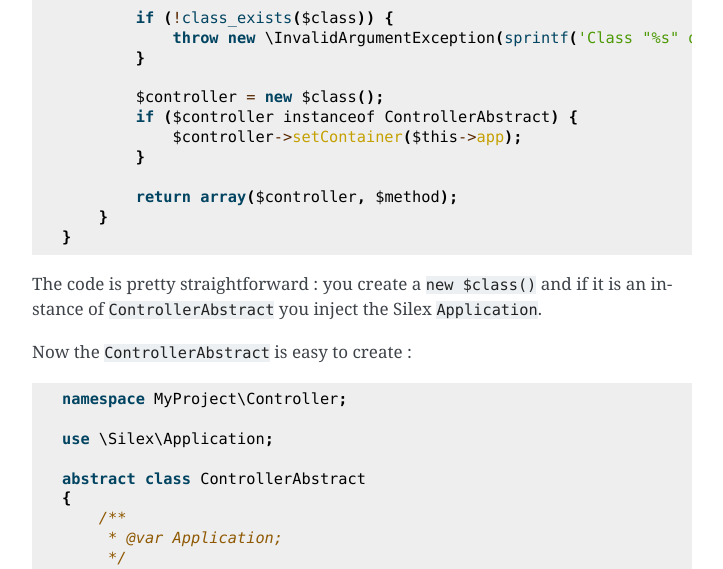
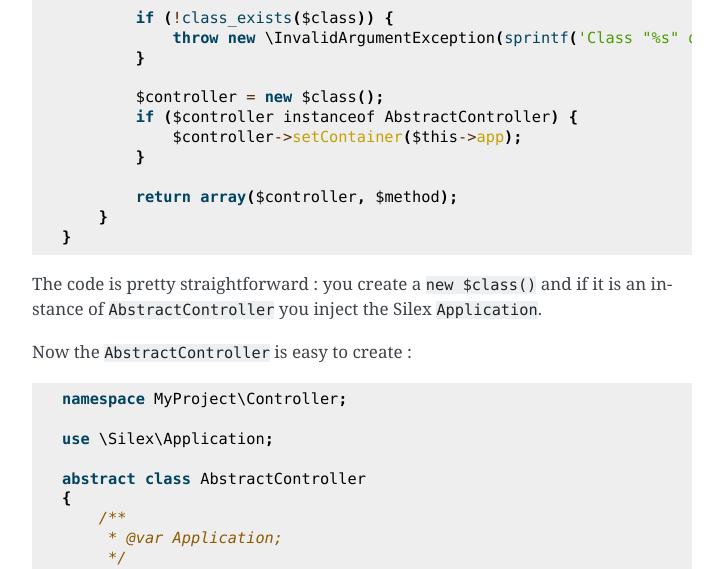
Before and after one commit to silexphp/Silex, a Sphinx documentation site: the page built from doc/cookbook/symfony_controller.rst, in a window 1280 px wide. Shown: the part 831-1400 px from the top of the page, without its empty margins (388-1111 px from the left). Built offline with Sphinx 7.4.7, drawn with Linux system fonts in a browser that asks for light colours; some of the changed text lies outside the part shown.

Commit message:
Doc wrap at 80 lines. ControllerAbstract renamed in AbstractController

```diff
--- a/doc/cookbook/symfony_controller.rst
+++ b/doc/cookbook/symfony_controller.rst
@@ -1,9 +1,16 @@
 How to use controllers like in Symfony2 framework
 =================================================
 
-In Silex, the most common way to define the controller of a route is with a closure. But when your project gets bigger, you want to organize your code in classes. You can use the syntax ``ClassName::methodName`` in your route definition instead of a ``function () { ... }`` but you have to inject the ``Silex\Application $app`` as a parameter on each method of your controller class, which can become quite boring.
+In Silex, the most common way to define the controller of a route is with a
+closure. But when your project gets bigger, you want to organize your code in
+classes. You can use the syntax ``ClassName::methodName`` in your route
+definition instead of a ``function () { ... }`` but you have to inject the
+``Silex\Application $app`` as a parameter on each method of your controller
+class, which can become quite boring.
 
-In order to avoid these repetitive injections, you need to your own ``ControllerResolver`` which extends the ``\Silex\ControllerResolver`` (inspired by the one in the Symfony2 framework bundle) :
+In order to avoid these repetitive injections, you need to your own
+``ControllerResolver`` which extends the ``\Silex\ControllerResolver``
+(inspired by the one in the Symfony2 framework bundle) :
 
 .. code-block:: php
 
@@ -33,7 +40,7 @@ In order to avoid these repetitive injections, you need to your own ``Controller
 	        }
 
 	        $controller = new $class();
-	        if ($controller instanceof ControllerAbstract) {
+	        if ($controller instanceof AbstractController) {
 	            $controller->setContainer($this->app);
 	        }
 
@@ -41,9 +48,10 @@ In order to avoid these repetitive injections, you need to your own ``Controller
 	    }
 	}
 
-The code is pretty straightforward : you create a ``new $class()`` and if it is an instance of ``ControllerAbstract`` you inject the Silex ``Application``.
+The code is pretty straightforward : you create a ``new $class()`` and if it is
+an instance of ``AbstractController`` you inject the Silex ``Application``.
 
-Now the ``ControllerAbstract`` is easy to create :
+Now the ``AbstractController`` is easy to create :
 
 .. code-block:: php
 
@@ -51,7 +59,7 @@ Now the ``ControllerAbstract`` is easy to create :
 
 	use \Silex\Application;
 
-	abstract class ControllerAbstract
+	abstract class AbstractController
 	{
 	    /**
 	     * @var Application;
@@ -67,7 +75,8 @@ Now the ``ControllerAbstract`` is easy to create :
 	    }
 	}
 
-Finally, you replace the ``\Silex\ControllerResolver`` by your own in your bootstrap file :
+Finally, you replace the ``\Silex\ControllerResolver`` by your own in your
+bootstrap file :
 
 .. code-block:: php
 
@@ -75,4 +84,5 @@ Finally, you replace the ``\Silex\ControllerResolver`` by your own in your boots
 	    return new \MyProject\ControllerResolver($app);
 	});
 
-And that's all. You only have to make all your controller's class extend ``ControllerAbstract``.
+And that's all. You only have to make all your controller's class extend
+``AbstractController``.
```
